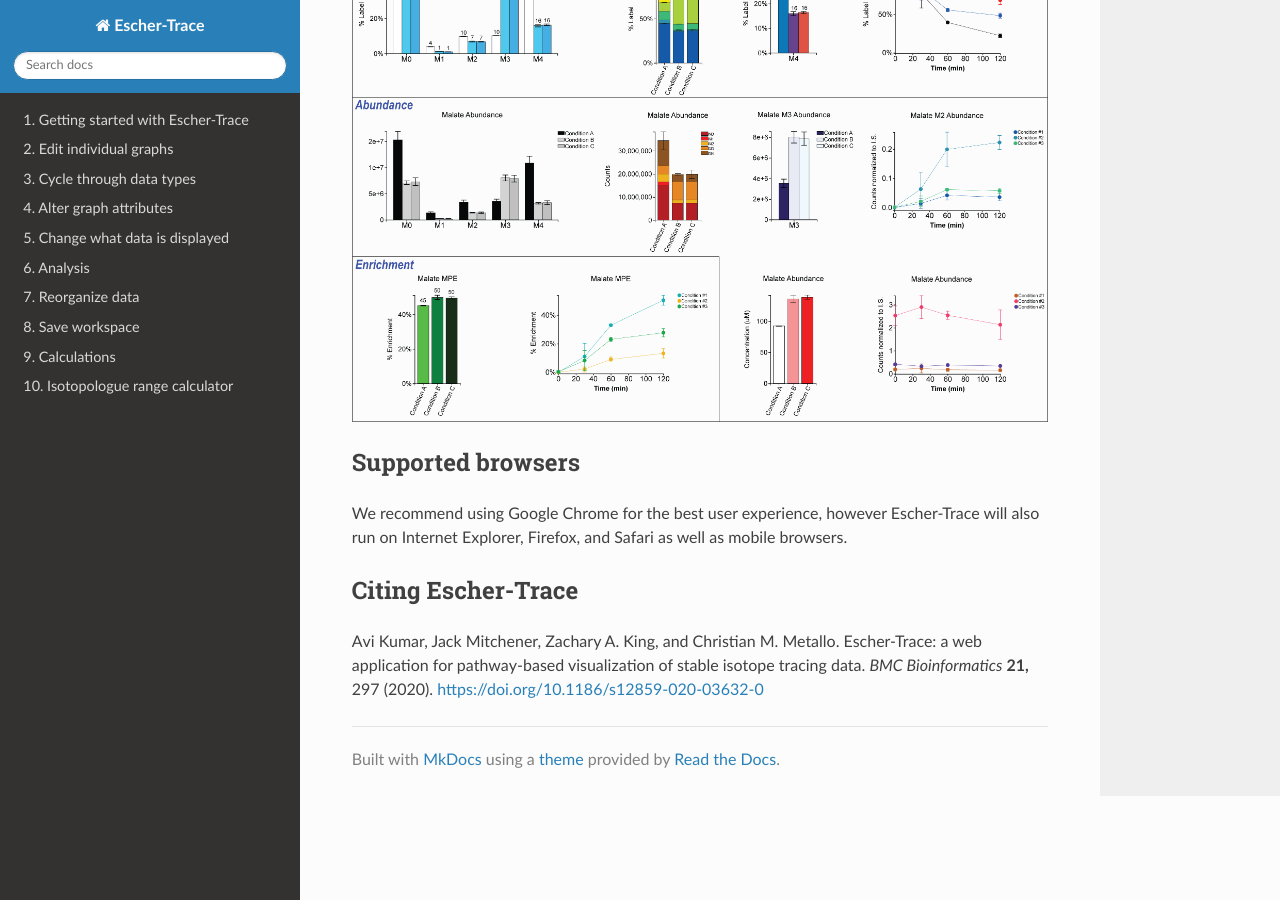
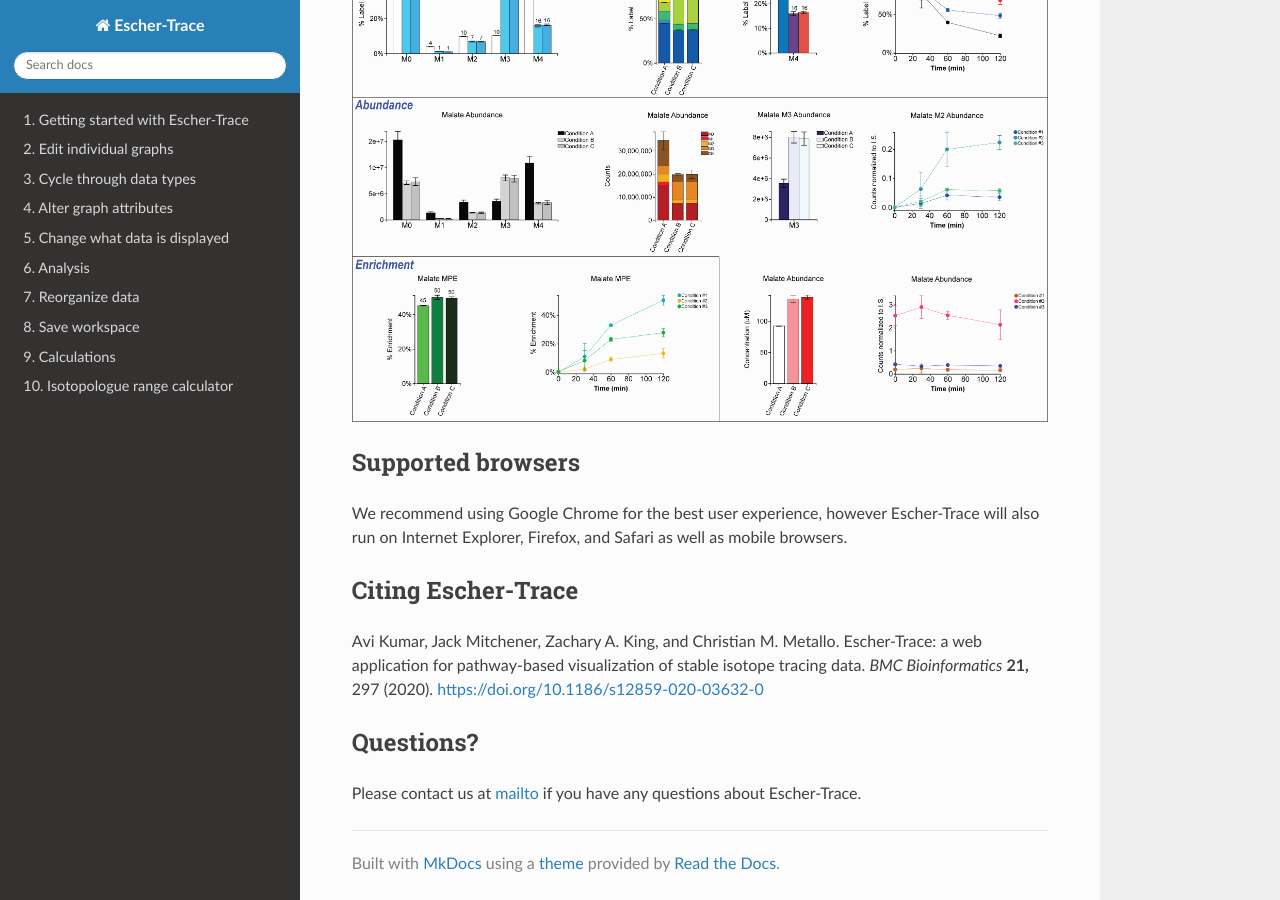
Before and after one commit to escher-trace/escher-trace.github.io, an MkDocs documentation site: the page built from docs/index.md, in a window 1280 px wide and 900 px high, scrolled down 1312 px. Built offline with MkDocs 1.6.1, drawn with Linux system fonts in a browser that asks for light colours; nearby versions of some CDN libraries.

Commit message:
Added Questions email

```diff
--- a/docs/index.md
+++ b/docs/index.md
@@ -25,3 +25,6 @@ We recommend using Google Chrome for the best user experience, however Escher-Tr
 
 ## Citing Escher-Trace
 Avi Kumar, Jack Mitchener, Zachary A. King, and Christian M. Metallo. Escher-Trace: a web application for pathway-based visualization of stable isotope tracing data. *BMC Bioinformatics* **21,** 297 (2020). [https://doi.org/10.1186/s12859-020-03632-0](https://doi.org/10.1186/s12859-020-03632-0)
+
+## Questions?
+Please contact us at [mailto](mailto:eschertrace@gmail.com) if you have any questions about Escher-Trace.
--- a/index.html
+++ b/index.html
@@ -42,14 +42,16 @@
                     <p>The rest of the functionality in Escher-Trace is provided by the Escher pathway visualization software. To learn more about Escher, visit the <a href="https://escher.github.io/" target=”_blank”>Escher homepage</a> or check out the <a href="https://escher.readthedocs.io" target=”_blank”>Documentation</a>.</p>
                     <h2>How do I cite Escher-Trace?</h2>
                     <p>Avi Kumar, Jack Mitchener, Zachary A. King, and Christian M. Metallo. Escher-Trace: a web application for pathway-based visualization of stable isotope tracing data. <i>BMC Bioinformatics</i> <b>21,</b> 297 (2020). <a href="https://doi.org/10.1186/s12859-020-03632-0" target=”_blank”>https://doi.org/10.1186/s12859-020-03632-0</a></p>
+                    <h2>Questions?</h2>
+                    <p>Please contact us at <a href = "mailto:eschertrace@gmail.com">eschertrace@gmail.com</a> if you have any questions about Escher-Trace.</p>
                     <!--<p>You can support Escher-Trace by citing our preprint. This really, really helps!</p>
                     <p>EG Rowe, BO Palsson, ZA King (2018) Escher-Trace: a web application for interactive flux balance analysis. <i>BMC Sys Bio</i> 12:84 <a href="https://doi.org/10.1186/s12918-018-0607-5">https://doi.org/10.1186/s12918-018-0607-5</a></p>
                     <h2>How can I report bugs and give feedback?</h2>
                     <p>A bug tracker and development roadmap can be found at the following site. Please feel free to contribute! <a href="https://github.com/SBRG/escher-fba-feedback">https://github.com/SBRG/escher-fba-feedback</a></p>-->
                 </div>
                 <hr>
-                <h2>Funding</h2>
-                <p>Coming soon.</p>
+                <!--<h2>Funding</h2>
+                <p>Coming soon.</p>-->
                 <!--<p id="funding">Funding provided by the Novo Nordisk Foundation through the Center for Biosustainability at the Technical University of Denmark (NNF10CC1016517).</p>
                 <div id="logos"><a href="http://systemsbiology.ucsd.edu/"><img id="sbrg-logo" alt="" src="/escher-fba/static/media/sbrg-logo.5569a4c8.png"></a><a href="http://novonordiskfonden.dk/en"><img id="nnf-logo" alt="" src="/escher-fba/static/media/nnf-logo.9f5b21a9.jpg"></a></div>-->
                 <div><span style="float: left;">© 2019 The Regents of the University of California</span><span style="float: right;">Version 1.0.0</span></div>
```
